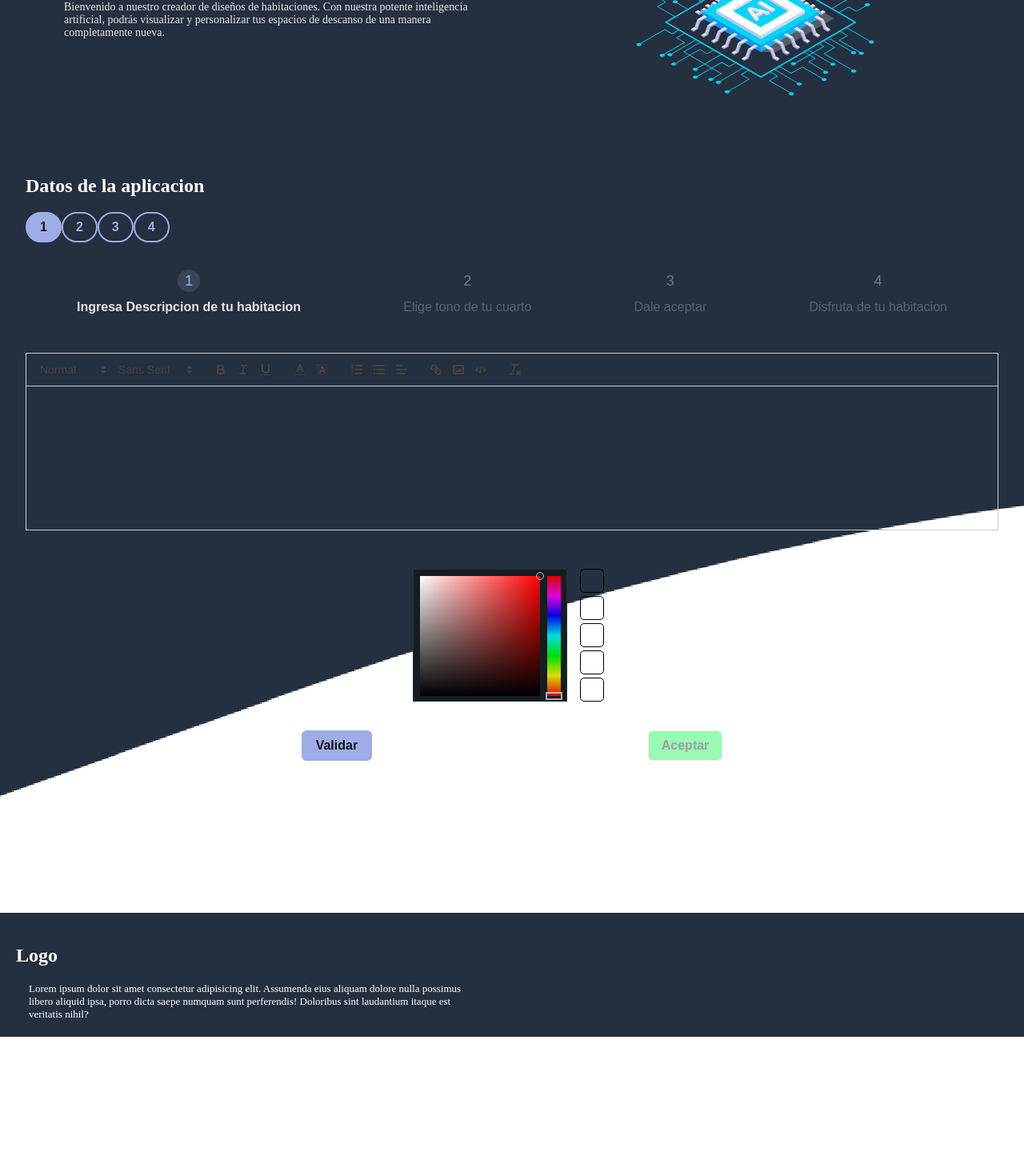
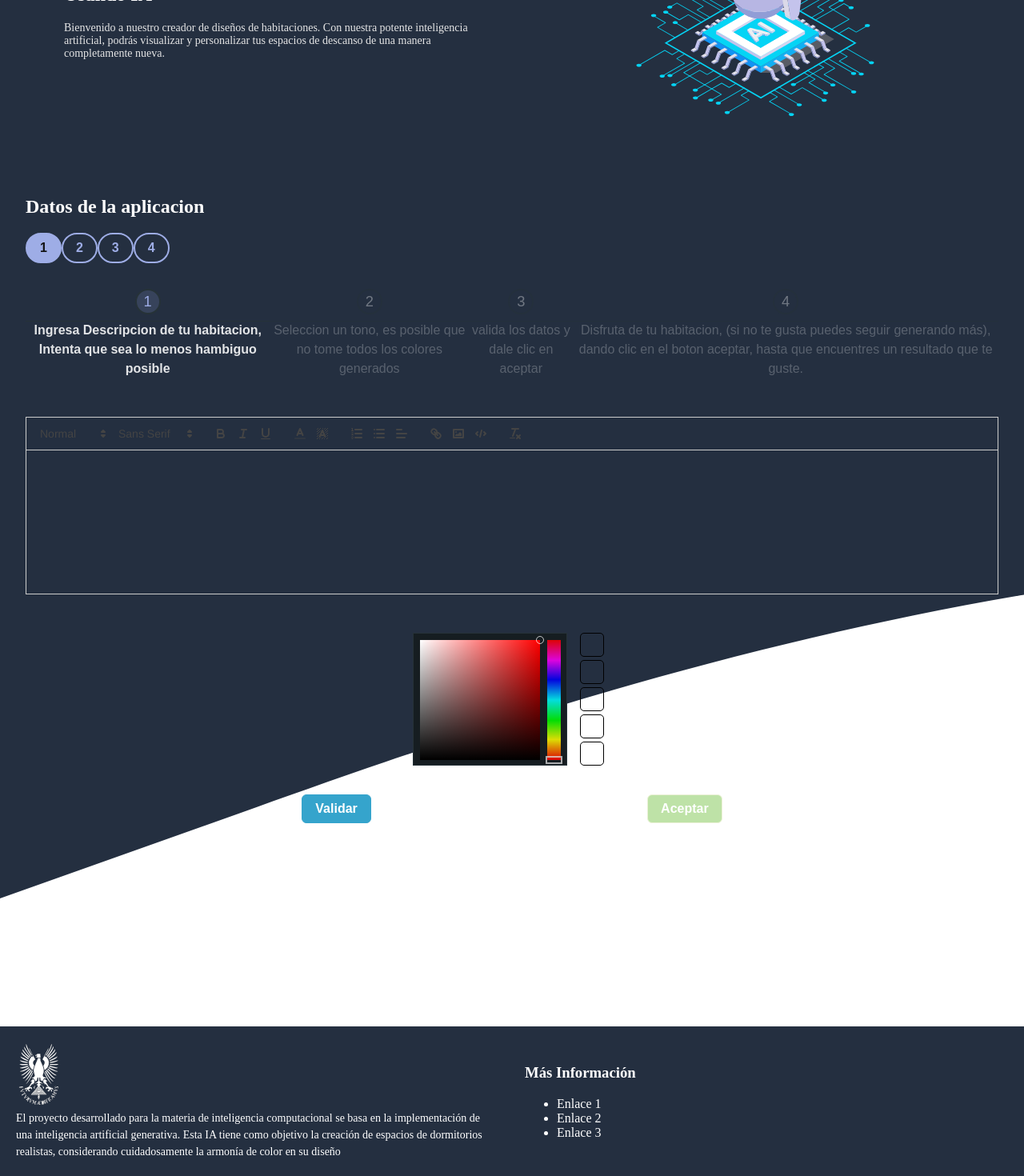
Before and after one commit to binmex/front_Inteligence, a React (Create React App) app: page / in a window 1280 px wide. Shown: the part 319-1789 px from the top of the page at 80% size. Before the commit the page ends 1615 px from the top, so only its background shows below. Built offline with nearby package versions, Linux system fonts and the light colour scheme; a web font is replaced by a local one.

Commit message:
modify front

```diff
--- a/public/index.html
+++ b/public/index.html
@@ -2,7 +2,7 @@
 <html lang="en">
   <head>
     <meta charset="utf-8" />
-    <link rel="icon" href="%PUBLIC_URL%/favicon.ico" />
+    <link rel="icon" href="%PUBLIC_URL%/LogoUptc.svg" />
     <meta name="viewport" content="width=device-width, initial-scale=1" />
     <meta name="theme-color" content="#000000" />
     <meta
@@ -11,7 +11,7 @@
     />
     <link rel="apple-touch-icon" href="%PUBLIC_URL%/logo192.png" />
     <link rel="manifest" href="%PUBLIC_URL%/manifest.json" />
-    <title>React App</title>
+    <title>UPTC - Inteligencia</title>
   </head>
   <body style="margin: 0%;">
     <noscript>You need to enable JavaScript to run this app.</noscript>
--- a/src/Components/Centro.jsx
+++ b/src/Components/Centro.jsx
@@ -1,54 +1,72 @@
-import React, { useEffect, useState } from 'react';
-import { Steps } from 'primereact/steps';
-import { Button } from 'primereact/button'
+import React, { useEffect, useState } from "react";
+import { Button } from "primereact/button";
 import { Editor } from "primereact/editor";
-
-import { ColorPicker } from 'primereact/colorpicker';
-import { API_URL, hexToRgb } from '../utils/constants';
-
+import { ColorPicker } from "primereact/colorpicker";
+import { API_URL, hexToRgb } from "../utils/constants";
+import StepsIA from "./StepsIA";
+import MessageReact from "./MessageReact";
 
 export const Centro = () => {
-    const [text, setText] = useState('');
-    const [activeIndex, setActiveIndex] = useState(0);
+  const [text, setText] = useState("");
   const [color, setColor] = useState(null);
-    const [loading, setLoading] = useState(false)
-    const [promptvalidate, setPromptvalidate] = useState(false)
+  const [loading, setLoading] = useState(false);
+  const [promptvalidate, setPromptvalidate] = useState(false);
   const [roomDesign, setRoomDesign] = useState("");
-    const [dataColors, setDataColors] = useState({})
+  const [dataColors, setDataColors] = useState({});
   const [generatingImage, setGeneratingImage] = useState(false);
+  //alertas
+  const [showMessage, setShowMessage] = useState(false);
+  const [wordNoFound, setWordsNoFound] = useState({});
 
-    const items = [
-        {
-            label: 'Ingresa Descripcion de tu habitacion'
-        },
-        {
-            label: 'Elige tono de tu cuarto'
-        },
-        {
-            label: 'Dale aceptar '
-        },
-        {
-            label: 'Disfruta de tu habitacion'
+  useEffect(() => {
+    if (showMessage) {
+      const timer = setTimeout(() => {
+        setShowMessage(false);
+      }, 5000);
+
+      return () => clearTimeout(timer);
     }
-    ];
+  }, [showMessage]);
 
-    const generatePalete = async() => {
+  const validateFields = () => {
+    if (text === "") {
+      setWordsNoFound("Ingrese algun promp");
+      setShowMessage(true);
+      return false;
+    }
+    return true;
+  };
+
+  const callError = () => {
+    setWordsNoFound("Seleccione algun color");
+    setShowMessage(true);
+  };
+
+  /**Metodos de paleta de Colores */
+  const generatePalete = async () => {
     const response = await fetch(`${API_URL}/colormind`, {
       method: "POST",
       headers: {
         "Content-Type": "application/json",
       },
-            body: JSON.stringify({ color: color })
-        })
-        const data = await response.json()
-        setDataColors(data.data)
+      body: JSON.stringify({ color: color }),
+    });
+    const data = await response.json();
+    setDataColors(data.data);
+    setPromptvalidate(true);
+  };
 
-
-    }
-
-
+  const convertColorToRGBArray = (color) => {
+    const colorrgb = hexToRgb(color);
+    console.log(`color rgb = ${colorrgb}`);
+    setColor(colorrgb);
+    return colorrgb;
+  };
+  /**Metodos de paleta de Botones */
   const handleClick = async (e) => {
-        setLoading(true)
+    setLoading(true);
+    setShowMessage(false);
+    if (validateFields()) {
       try {
         const response = await fetch(`${API_URL}/nlp/validate`, {
           method: "POST",
@@ -58,105 +76,113 @@ export const Centro = () => {
           body: JSON.stringify({ text: text }),
         });
         const data = await response.json();
-            generatePalete();
-            if(data.state){
-                setPromptvalidate(true)
-            }else{
-                alert(`promp no valido, cambie las siguientes palabras:  ${data.data}`)
+        if (data.state) {
+          color == null ? callError() : generatePalete();
+        } else {
+          setWordsNoFound(`cambie estas palabras: ${data.data}`);
+          setShowMessage(true);
         }
-
-            //data.sentiment.vote === "positive" ? setPromptvalidate(true) : alert(`prompt no valido: ${data.sentiment.vote} prompt: ${text}`)
-
-
-
-        }
-        catch (error) {
+      } catch (error) {
         console.log(error);
-        } finally {
-            setLoading(false);
       }
     }
-    const convertColorToRGBArray = (color) => {
-        const colorrgb = hexToRgb(color)
-        console.log(`color rgb = ${colorrgb}`)
-        setColor(colorrgb)
-        return colorrgb
-    }
+    setLoading(false);
+  };
+
   const handleSubmit = async (e) => {
-        setGeneratingImage(true)
-        try{
+    setGeneratingImage(true);
+    try {
       const response = await fetch(`${API_URL}/prodia`, {
         method: "POST",
         headers: {
           "Content-Type": "application/json",
         },
-              body: JSON.stringify({ prompUser:`genera una habitacion realista con ${text} y que tenga unicamente las siguientes tonalidades RGB:  [ ${dataColors.color1}, ${dataColors.color2}, ${dataColors.color3}, ${dataColors.color4}, ${dataColors.color5} ] minimo usa 3 tonalidades proporcionadas anteriormente.` }),
+        body: JSON.stringify({
+          prompUser: `genera una habitacion realista con ${text} y que tenga unicamente las siguientes tonalidades RGB:  [ ${dataColors.color1}, ${dataColors.color2}, ${dataColors.color3}, ${dataColors.color4}, ${dataColors.color5} ] minimo usa 3 tonalidades proporcionadas anteriormente.`,
+        }),
       });
       const data = await response.json();
       setRoomDesign(data.data.imageUrl);
+      //setPromptvalidate(false);
+    } catch (error) {
+      console.log(error);
+    } finally {
+      setGeneratingImage(false);
     }
-        catch (error) {
-            console.log(error);
-        }finally{
-            setGeneratingImage(false)
-        }
-    }
+  };
 
   return (
     <div className="contentLau">
-
-            <div className="banner-message">
-                <h2>Datos de la aplicacion</h2>
+      <StepsIA />
+      {showMessage && <MessageReact words={wordNoFound} />}{" "}
+      {/* Renderizar el mensaje si showMessage es true */}
+      <div className="editor-container">
+        <Editor
+          value={text}
+          onTextChange={(e) => setText(e.textValue)}
+          style={{ height: "180px" }}
+        />
       </div>
-
-
-            <div className="card">
-
-                <Button outlined={activeIndex !== 0} rounded label="1" onClick={() => setActiveIndex(0)} />
-                <Button outlined={activeIndex !== 1} rounded label="2" onClick={() => setActiveIndex(1)} />
-                <Button outlined={activeIndex !== 2} rounded label="3" onClick={() => setActiveIndex(2)} />
-                <Button outlined={activeIndex !== 3} rounded label="4" onClick={() => setActiveIndex(3)} />
-
-
-                <Steps className='steps' model={items} activeIndex={activeIndex} />
-
-
+      <div>
+        <div className="divColor">
+          <div>
+            <ColorPicker
+              value={color}
+              onChange={(e) => setColor(convertColorToRGBArray(e.value))}
+              inline
+            />
           </div>
-
-
-            <div className="editor-container">
-                <Editor value={text} onTextChange={(e) => setText(e.textValue)} style={{ height: '180px' }} />
-            </div>
-
-            <div>
-                <div className='divColor'>
-                    <div>
-                        <ColorPicker value={color} onChange={(e) => setColor(convertColorToRGBArray(e.value))} inline />
-
-                    </div>
-                    <div className='colorpicked'>
-                        <div className='colorBox' style={{ backgroundColor: `${dataColors.color1}` }}></div>
-                        <div className='colorBox' style={{ backgroundColor: `${dataColors.color2}` }}></div>
-                        <div className='colorBox' style={{ backgroundColor: `${dataColors.color3}` }}></div>
-                        <div className='colorBox' style={{ backgroundColor: `${dataColors.color4}` }}></div>
-                        <div className='colorBox' style={{ backgroundColor: `${dataColors.color5}` }}></div>
-
+          <div className="colorpicked">
+            <div
+              className="colorBox"
+              style={{ backgroundColor: `${dataColors.color1}` }}
+            ></div>
+            <div
+              className="colorBox"
+              style={{ backgroundColor: `${dataColors.color2}` }}
+            ></div>
+            <div
+              className="colorBox"
+              style={{ backgroundColor: `${dataColors.color3}` }}
+            ></div>
+            <div
+              className="colorBox"
+              style={{ backgroundColor: `${dataColors.color4}` }}
+            ></div>
+            <div
+              className="colorBox"
+              style={{ backgroundColor: `${dataColors.color5}` }}
+            ></div>
           </div>
         </div>
 
+        <div className="buttonContent">
+          <Button
+            disabled={loading}
+            onClick={handleClick}
+            label="Validar "
+            severity="info"
+          />
 
-                <div className='buttonContent'>
-                    <Button disabled={loading} onClick={handleClick} label="Validar " />
-
-                    <Button label={generatingImage ? "Generando diseño ": "Aceptar"} severity="success" disabled={!promptvalidate || generatingImage} onClick={handleSubmit} />
+          <Button
+            label={generatingImage ? "Generando diseño " : "Aceptar"}
+            severity="success"
+            disabled={!promptvalidate || generatingImage}
+            onClick={handleSubmit}
+            style={{ color: "white" }}
+          />
         </div>
-                <div className='room_img'>
-                {roomDesign !== "" && <img src={roomDesign} alt="room design" />}
-                </div>
-
-
+        {/**Imagen*/}
+        <div className="room_img">
+          {roomDesign !== "" && (
+            <img
+              className="room_img__image"
+              src={roomDesign}
+              alt="room design"
+            />
+          )}
         </div>
       </div>
-
-    )
-}
+    </div>
+  );
+};
--- a/src/Components/FooterPrime.jsx
+++ b/src/Components/FooterPrime.jsx
@@ -1,20 +1,34 @@
 import React from "react";
+import logoUptc from "../Assets/LogoUptc.svg";
 
 export const FooterPrime = () => {
   return (
     <div className="footer-div">
-      <div>
-        <h2>Logo</h2>
+      <div className="logo-info">
+        <img alt="logo" src={logoUptc} height="80" className="mr-2"></img>
         <p>
-          Lorem ipsum dolor sit amet consectetur adipisicing elit. Assumenda
-          eius aliquam dolore nulla possimus libero aliquid ipsa, porro dicta
-          saepe numquam sunt perferendis! Doloribus sint laudantium itaque est
-          veritatis nihil?
+          El proyecto desarrollado para la materia de inteligencia computacional
+          se basa en la implementación de una inteligencia artificial
+          generativa. Esta IA tiene como objetivo la creación de espacios de
+          dormitorios realistas, considerando cuidadosamente la armonía de color
+          en su diseño
         </p>
       </div>
 
-      <div>
-        {/**aqui puede ir mas info del footer */}
+      <div className="more-info">
+        {/** Aquí puedes agregar más información del footer */}
+        <h3>Más Información</h3>
+        <ul>
+          <li>
+            <a href="https://www.uptc.edu.co/sitio/portal/">Enlace 1</a>
+          </li>
+          <li>
+            <a href="https://www.uptc.edu.co/sitio/portal/">Enlace 2</a>
+          </li>
+          <li>
+            <a href="https://www.uptc.edu.co/sitio/portal/">Enlace 3</a>
+          </li>
+        </ul>
       </div>
     </div>
   );
--- /dev/null
+++ b/src/Components/MessageReact.jsx
@@ -0,0 +1,30 @@
+import React, { useRef } from "react";
+import { useMountEffect } from "primereact/hooks";
+import { Messages } from "primereact/messages";
+
+const MessageReact = ({words}) => {
+  const msgs = useRef(null);
+
+  useMountEffect(() => {
+    if (msgs.current) {
+      msgs.current.clear();
+      msgs.current.show([
+        {
+          sticky: true,
+          life: 4000,
+          severity: "error",
+          summary: "Error",
+          detail: `${words}`,
+          closable: false,
+        },
+      ]);
+    }
+  });
+  return (
+    <div className="card">
+      <Messages ref={msgs} />
+    </div>
+  );
+};
+
+export default MessageReact;
--- /dev/null
+++ b/src/Components/StepsIA.jsx
@@ -0,0 +1,60 @@
+import React, { useState } from "react";
+import { Button } from "primereact/button";
+import { Steps } from "primereact/steps";
+
+const StepsIA = () => {
+  const [activeIndex, setActiveIndex] = useState(0);
+
+  const items = [
+    {
+      label: "Ingresa Descripcion de tu habitacion, Intenta que sea lo menos hambiguo posible",
+    },
+    {
+      label: "Seleccion un tono, es posible que no tome todos los colores generados",
+    },
+    {
+      label: "valida los datos y dale clic en aceptar",
+    },
+    {
+      label: "Disfruta de tu habitacion, (si no te gusta puedes seguir generando más), dando clic en el boton aceptar, hasta que encuentres un resultado que te guste.",
+    },
+  ];
+  return (
+    <>
+      <div className="banner-message">
+        <h2>Datos de la aplicacion</h2>
+      </div>
+
+      <div className="card">
+        <Button
+          outlined={activeIndex !== 0}
+          rounded
+          label="1"
+          onClick={() => setActiveIndex(0)}
+        />
+        <Button
+          outlined={activeIndex !== 1}
+          rounded
+          label="2"
+          onClick={() => setActiveIndex(1)}
+        />
+        <Button
+          outlined={activeIndex !== 2}
+          rounded
+          label="3"
+          onClick={() => setActiveIndex(2)}
+        />
+        <Button
+          outlined={activeIndex !== 3}
+          rounded
+          label="4"
+          onClick={() => setActiveIndex(3)}
+        />
+
+        <Steps className="steps" model={items} activeIndex={activeIndex} />
+      </div>
+    </>
+  );
+};
+
+export default StepsIA;
--- a/src/index.css
+++ b/src/index.css
@@ -13,12 +13,12 @@ body {
 .div-con-fondo {
   width: 100%;
   height: auto; /* Ajusta la altura según tus necesidades */
-  background-image: url('./Assets/wave.svg'); /* URL del archivo SVG */
+  background-image: url("./Assets/wave.svg"); /* URL del archivo SVG */
   background-size: cover; /* Ajusta el tamaño para cubrir todo el elemento */
   background-position: initial; /* Centra el fondo */
-  padding: 0 2rem 10rem 2rem ;
+  padding: 0 2rem 10rem 2rem;
 }
-.div-banner{
+.div-banner {
   display: grid;
   grid-template-columns: 1fr 1fr;
   grid-template-rows: auto;
@@ -26,109 +26,169 @@ body {
 }
 
 @media screen and (max-width: 960px) {
-  .div-banner{
+  .div-banner {
     grid-template-columns: 1fr;
-  grid-template-rows: auto;
+    grid-template-rows: auto;
   }
 }
 
-.content-banner{
+.content-banner {
   flex: 1;
   padding: 0 3rem 0 3rem;
 }
 
-.vector{
+.vector {
   text-align: center;
   padding: 2.5rem;
 }
-.vector img{
+.vector img {
   width: 70%;
 }
 
-.banner-message h2{
+.banner-message h2 {
   max-width: 100%;
 }
 
-.banner-word{
-  color: #CCA43B;
+.banner-word {
+  color: #cca43b;
   display: block;
 }
 
-.banner-text{
-  color: #E5E5E5;
+.banner-text {
+  color: #e5e5e5;
   font-size: 14px;
 }
 /*CONTENT*/
 
-.p-steps ol{
+.p-steps ol {
   padding-top: 2rem;
   margin-bottom: 3rem;
 }
 
-.divColor{
+.p-steps .p-steps-item {
+  height: auto !important;
+  line-height: 1.5;
+  max-width: 100% !important;
+}
+
+/* Ajusta la altura de los pasos */
+.p-steps .p-steps-item .p-steps-number {
+  height: auto !important;
+  line-height: 1.5;
+}
+
+/* Ajusta el texto de los pasos */
+.p-steps .p-steps-item .p-steps-title {
+  white-space: normal !important;
+  text-align: center;
+}
+
+.divColor {
   margin-top: 3rem;
   display: flex;
   flex-direction: row;
   justify-content: center;
-
 }
-.buttonContent{
+.buttonContent {
   margin-top: 2rem;
   display: flex;
-  justify-content: space-evenly
+  justify-content: space-evenly;
 }
-.colorpicked{
+.colorpicked {
   display: grid;
   margin-left: 1rem;
-
 }
 
 @media screen and (max-width: 960px) {
-  .colorpicked{
+  .colorpicked {
     display: flex;
     justify-content: space-between;
-    margin: 0;
-
+    margin-top: 1.5rem;
   }
-  .p-steps ol{
+  .p-steps ol {
     max-width: 100%;
     align-content: center;
     flex-wrap: wrap;
     flex-direction: column;
   }
-  .divColor{
+  .divColor {
     flex-direction: column;
   }
-  .p-colorpicker{
+  .p-colorpicker {
     display: flex;
     justify-content: space-around;
     margin-top: 3rem;
   }
 }
 
+/*Imagen*/
+.room_img {
+  margin-top: 4rem;
+}
+
+@media screen and (max-width: 960px) {
+  .room_img {
+    width: 100%;
+  }
+
+  .room_img__image {
+    width: 100%;
+  }
+}
 
 /*Footer*/
-.footer-div{
+.footer-div {
   width: 100%;
-  background-color: #242F40;
+  background-color: #242f40;
   padding: 20px;
   display: grid;
   grid-template-columns: 1fr 1fr;
   grid-template-rows: auto;
   align-items: center;
+  color: #fff;
 }
+
 @media screen and (max-width: 960px) {
-  .footer-div{
+  .footer-div {
     grid-template-columns: 1fr;
   }
 }
 
-.footer-div p{
-  font-size: small;
-  margin: 0 2rem 0 1rem;
+.footer-div h2 {
+  font-size: 1.5rem;
+  margin-bottom: 1rem;
 }
-.p-button.p-button-success{
-  background: #06f146;
+
+.footer-div p {
+  font-size: 0.875rem;
+  margin: 0 1rem 0 0;
+  line-height: 1.5;
+}
+
+.footer-div .logo-info {
+  padding-right: 1rem;
+}
+
+.footer-div .more-info {
+  padding-left: 1rem;
+}
+
+.footer-div a {
+  color: #fff;
+  text-decoration: none;
+}
+
+.footer-div a:hover {
+  text-decoration: underline;
+}
+
+
+
+
+
+/*Colores botones*/
+.p-button.p-button-success {
+  background: #5FB925;
 }
 
 .colorBox {
@@ -137,9 +197,8 @@ body {
   border: 1px solid #000;
   border-radius: 5px;
   margin-right: 10px;
-
 }
-.room_img{
+.room_img {
   display: flex;
   justify-content: center;
   align-items: center;
```
Also changed, not shown: src/Components/NavPrime.jsx (+5 -68 lines), public/LogoUptc.svg (added), src/Assets/LogoUptc.svg (added). Lines whose indentation alone changed are shown as unchanged.
